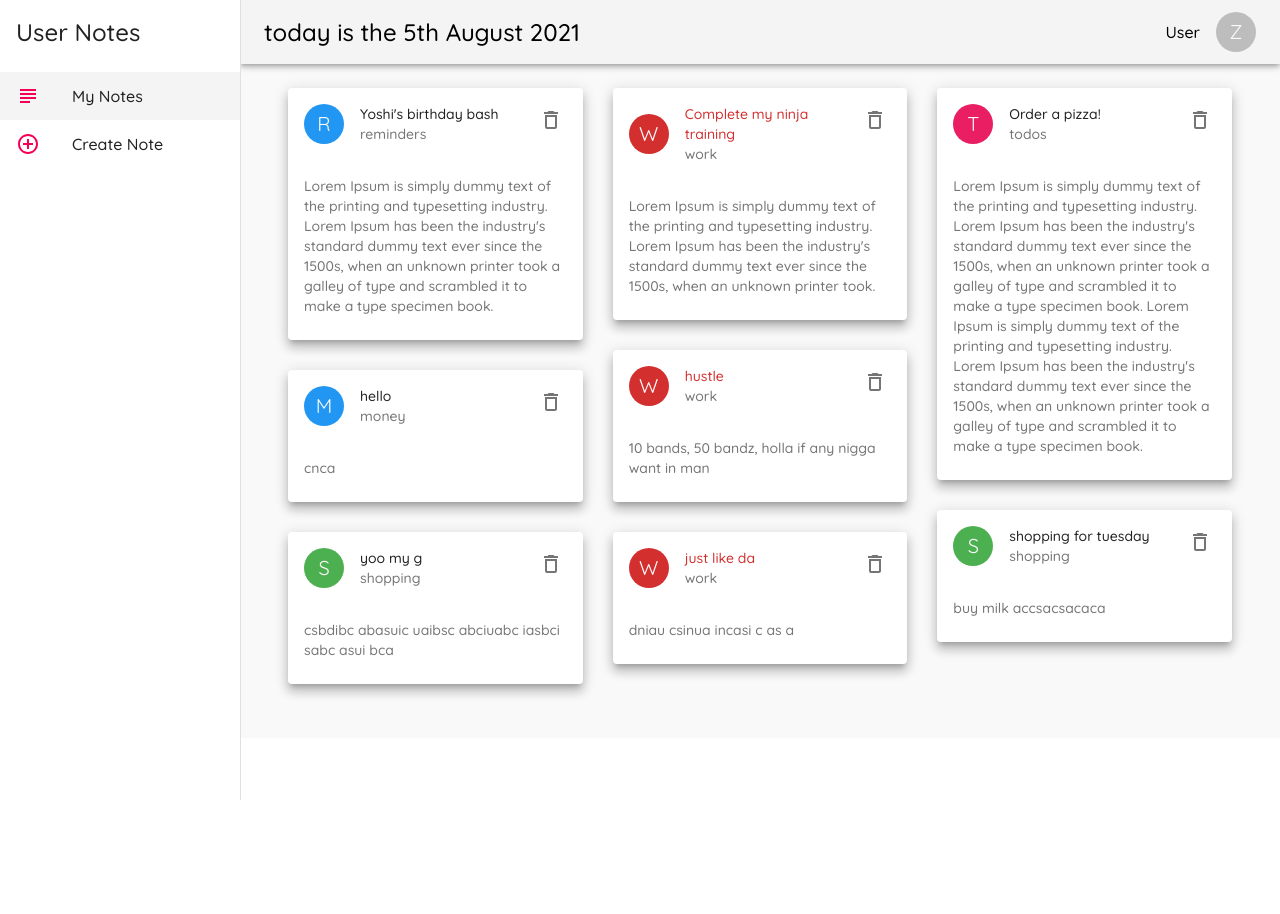
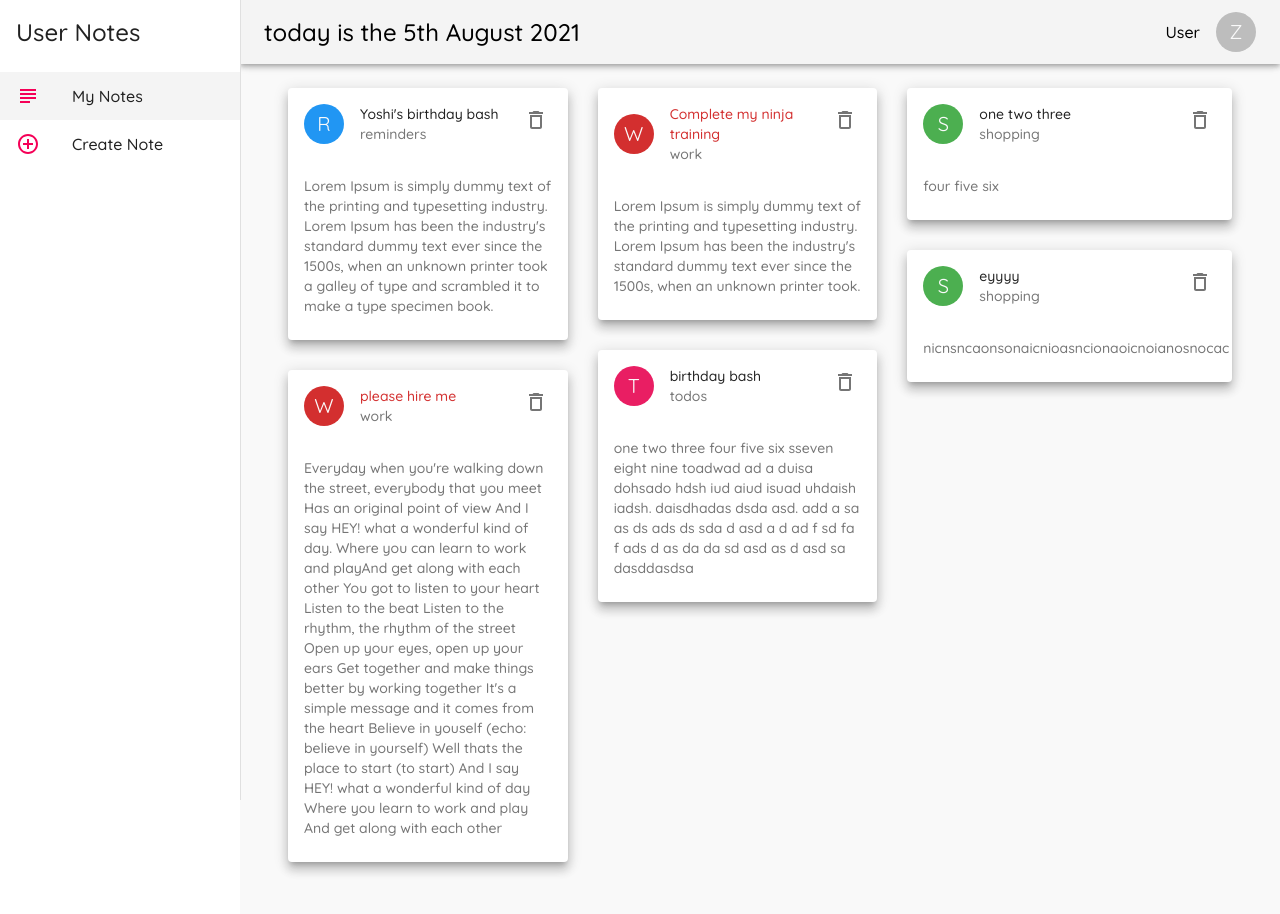
Before and after one commit to Zak-aden1/note-project, a React (Create React App) app: page / in a window 1280 px wide. Before the commit the page ends 800 px from the top, so only its background shows below. Built offline with nearby package versions, Linux system fonts and the light colour scheme; data requests are answered from the project's data file.

Commit message:
bug fixed

```diff
--- a/data/db.json
+++ b/data/db.json
@@ -13,40 +13,28 @@
       "id": 2
     },
     {
-      "title": "Order a pizza!",
-      "details": "Lorem Ipsum is simply dummy text of the printing and typesetting industry. Lorem Ipsum has been the industry's standard dummy text ever since the 1500s, when an unknown printer took a galley of type and scrambled it to make a type specimen book.\nLorem Ipsum is simply dummy text of the printing and typesetting industry. Lorem Ipsum has been the industry's standard dummy text ever since the 1500s, when an unknown printer took a galley of type and scrambled it to make a type specimen book.",
-      "category": "todos",
-      "id": 3
+      "title": "one two three",
+      "details": "four five six",
+      "category": "shopping",
+      "id": 4
     },
     {
-      "title": "hello",
-      "details": "cnca",
-      "category": "money",
+      "title": "please hire me",
+      "details": "Everyday when you're walking down the street, everybody that you meet\nHas an original point of view\nAnd I say HEY! what a wonderful kind of day.\nWhere you can learn to work and playAnd get along with each other You got to listen to your heart Listen to the beat Listen to the rhythm, the rhythm of the street Open up your eyes, open up your ears Get together and make things better by working together It's a simple message and it comes from the heart Believe in youself (echo: believe in yourself) Well thats the place to start (to start) And I say HEY! what a wonderful kind of day Where you learn to work and play And get along with each other\n",
+      "category": "work",
+      "id": 5
+    },
+    {
+      "title": "birthday bash",
+      "details": "one two three four five six sseven eight nine toadwad ad a duisa dohsado hdsh iud aiud isuad uhdaish iadsh. daisdhadas dsda asd. add a sa as ds ads ds sda d asd a d ad f sd fa f ads d as da da sd asd as d asd sa dasddasdsa",
+      "category": "todos",
       "id": 6
     },
     {
-      "title": "hustle",
-      "details": "10 bands, 50 bandz, holla if any nigga want in man",
-      "category": "work",
+      "title": "eyyyy",
+      "details": "nicnsncaonsonaicnioasncionaoicnoianosnocac",
+      "category": "shopping",
       "id": 7
-    },
-    {
-      "title": "shopping for tuesday",
-      "details": "buy milk accsacsacaca",
-      "category": "shopping",
-      "id": 9
-    },
-    {
-      "title": "yoo my g",
-      "details": "csbdibc abasuic uaibsc abciuabc iasbci sabc asui bca",
-      "category": "shopping",
-      "id": 10
-    },
-    {
-      "title": "just like da",
-      "details": "dniau csinua incasi c as a",
-      "category": "work",
-      "id": 11
     }
   ]
 }
--- a/src/Pages/Notes/Notes.jsx
+++ b/src/Pages/Notes/Notes.jsx
@@ -1,4 +1,5 @@
-import React from 'react'
+import React, {useState} from 'react'
+
 import NoteCard from '../../components/NoteCard'
 import { Container, Grid } from '@material-ui/core'
 import Masonry from 'react-masonry-css'
@@ -8,13 +9,24 @@ import useFetch from '../../useFetch'
 const Notes = () => {
 
 
-  const {notes, ispending, error}=useFetch('http://localhost:8000/notes')
+
+  const {notes, setNotes, ispending, error}=useFetch('http://localhost:8000/notes')
+
+
+  const handleDelete = (id) => {
+        fetch('http://localhost:8000/notes/' + id, {
+            method: 'DELETE'
+        })
+        const newNotes = notes.filter(note => note.id != id)
+        setNotes(newNotes)
+    }
 
   const breakpoints = {
         default: 3,
         1100: 2,
         700: 1
     }
+
 
     return (
         <Container>
@@ -28,7 +40,7 @@ const Notes = () => {
                 {notes.map((note) => (
                     // <Grid key={note.id} item xs={12} md={6} lg={4}>
                     <div key={note.id}>
-                        <NoteCard note={note}/>
+                        <NoteCard  note={note}/>
                     </div>
                 ))}
                 </Masonry>
--- a/src/components/NoteCard/NoteCard.jsx
+++ b/src/components/NoteCard/NoteCard.jsx
@@ -32,16 +32,13 @@ import { blue, green, pink, red } from '@material-ui/core/colors'
 
     })
 
-const NoteCard = ({note}) => {
-    const [avLetter, setAvLetter] =useState()
+const NoteCard = ({note, handleDelete}) => {
+    // const [avLetter, setAvLetter] =useState()
+    const [test, setTest] =useState(true)
 
     const classes = useStyles(note)
 
-    const handleDelete = (id) => {
-        fetch('http://localhost:8000/notes/' + id, {
-            method: 'DELETE'
-        })
-    }
+
 
 
 
--- a/src/useFetch.js
+++ b/src/useFetch.js
@@ -25,7 +25,7 @@ const useFetch = (url) => {
         setIspending(false)
     })
     }, [url])
-    return {notes, ispending, error}
+    return {notes, setNotes, ispending, error}
 }
 
 export default useFetch
```
